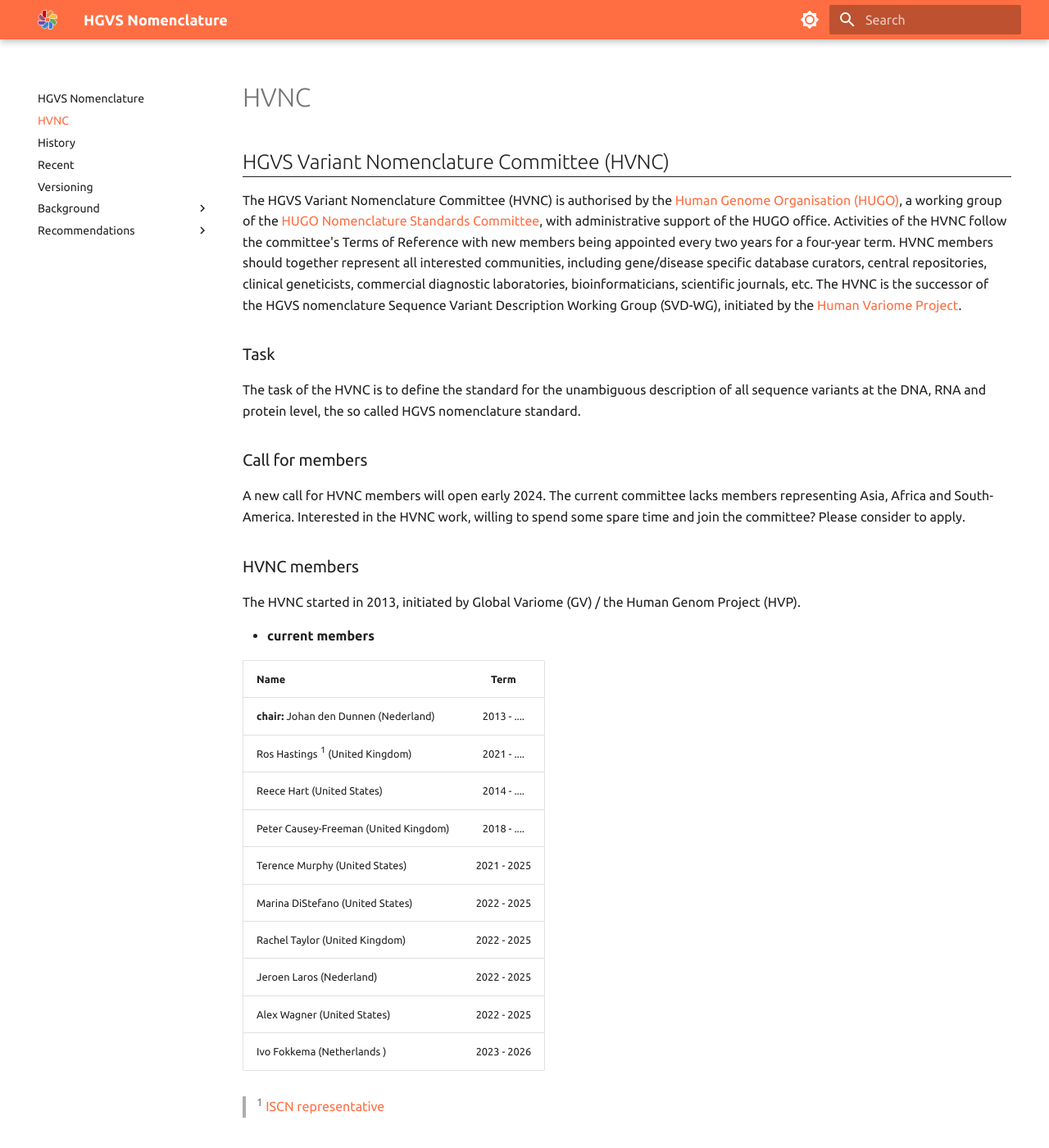
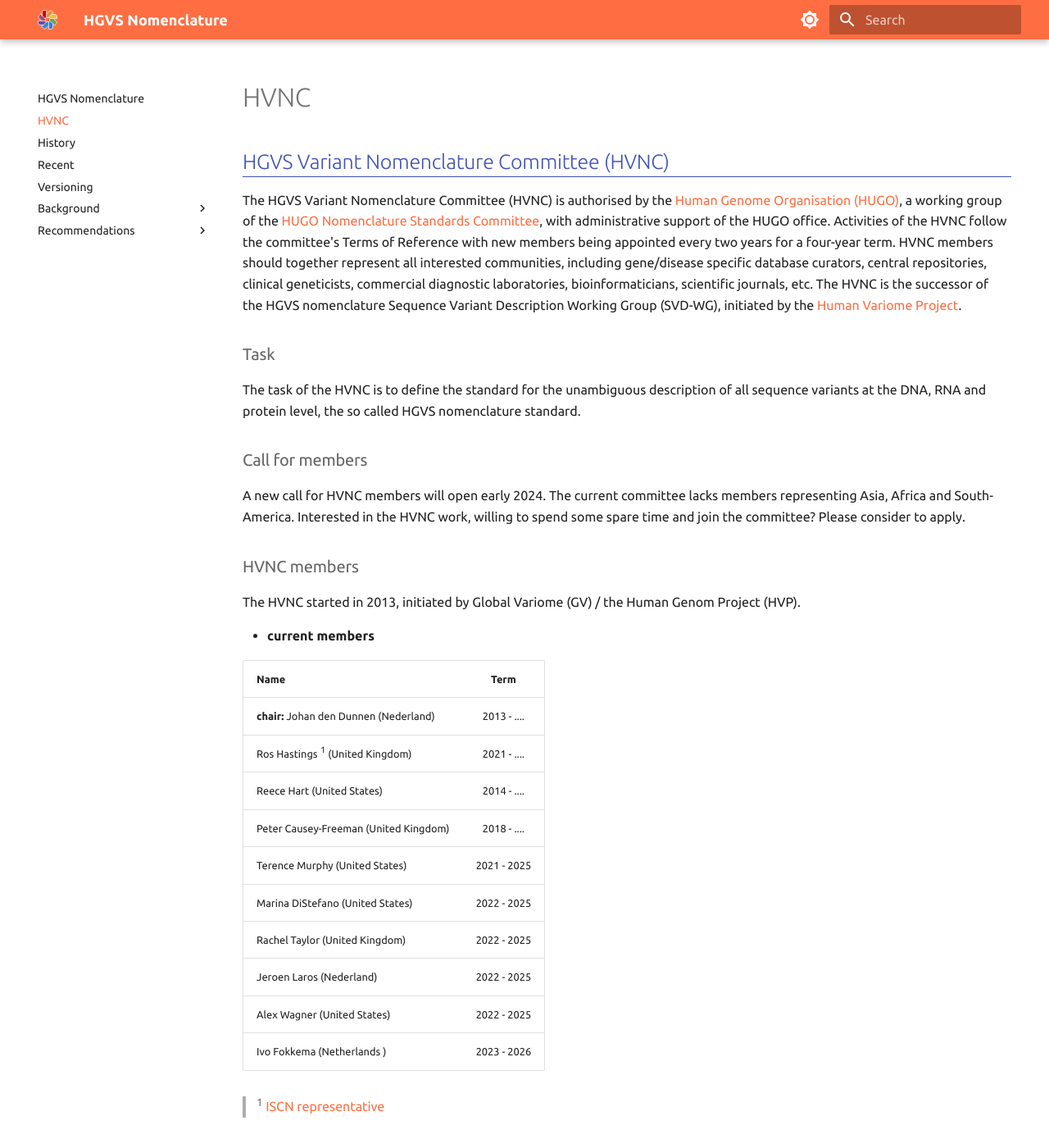
Before and after one commit to HGVSnomenclature/hgvs-nomenclature, an MkDocs documentation site: the page built from docs/HVNC.md, in a window 1280 px wide and 1400 px high. Shown: the whole window at 82% size. Built offline with MkDocs 1.6.1 and Material for MkDocs 9.7.7, drawn with Linux system fonts in a browser that asks for light colours; the version menu is left out.

Commit message:
cp stylesheet on remigration

```diff
--- a/docs/stylesheets/extra.css
+++ b/docs/stylesheets/extra.css
@@ -1,6 +1,10 @@
 h2 {
-    /* color: #4051b5; */
-    border-bottom: thin solid;
+    color: #4051b5;
+    border-bottom: thin solid #4051b5;
+}
+
+h3 {
+    color: #666;
 }
 
 
```
Also changed, not shown: 1 other file.
